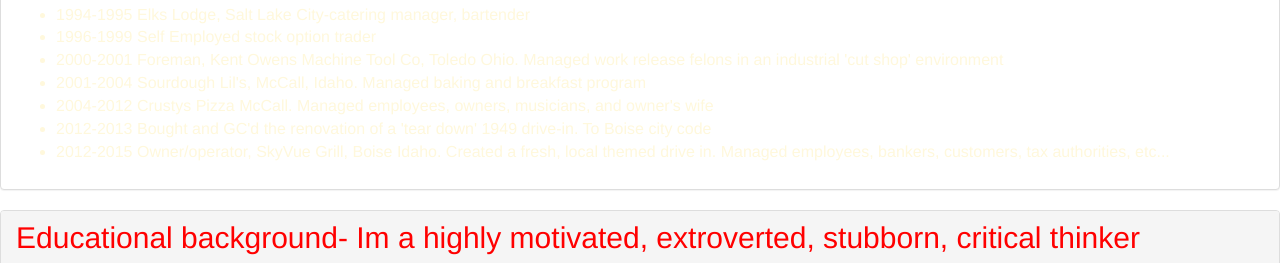
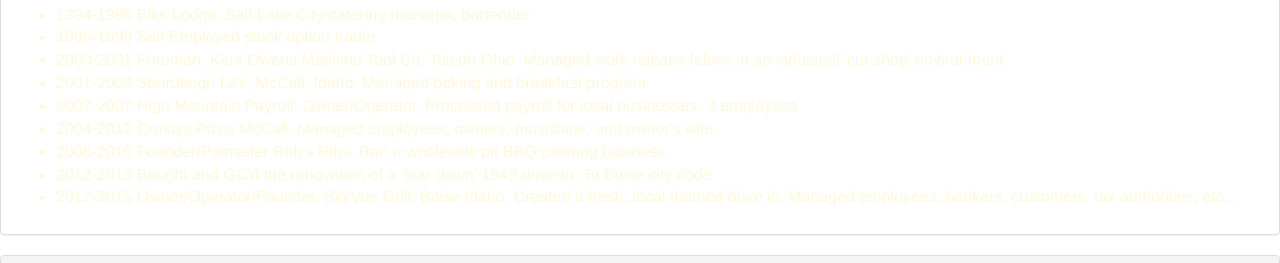
Before and after one commit to robgood20/resume, a plain HTML site: page index.html in a window 1280 px wide. Shown: the part 496-759 px from the top of the page. Drawn offline with nearby package versions, Linux system fonts and the light colour scheme.

Commit message:
ribshack

```diff
--- a/index.html
+++ b/index.html
@@ -30,9 +30,11 @@
                         'cut shop' environment
                     </li>
                     <li>2001-2004 Sourdough Lil's, McCall, Idaho. Managed baking and breakfast program</li>
+                    <li>2007-2007 High Mountain Payroll, Owner/Operator.  Processed payroll for local businesses- 3 employees</li>
                     <li>2004-2012 Crustys Pizza McCall. Managed employees, owners, musicians, and owner's wife</li>
+                    <li>2008-2010 Founder/Pitmaster Rob's Ribs.  Ran a wholesale pit BBQ catering business</li>
                     <li>2012-2013 Bought and GC'd the renovation of a 'tear down' 1949 drive-in. To Boise city code</li>
-                    <li>2012-2015 Owner/operator, SkyVue Grill, Boise Idaho. Created a fresh, local themed drive in. Managed
+                    <li>2012-2015 Owner/Operator/Founder, SkyVue Grill, Boise Idaho. Created a fresh, local themed drive in. Managed
                         employees, bankers, customers, tax authorities, etc...
                     </li>
 
```
